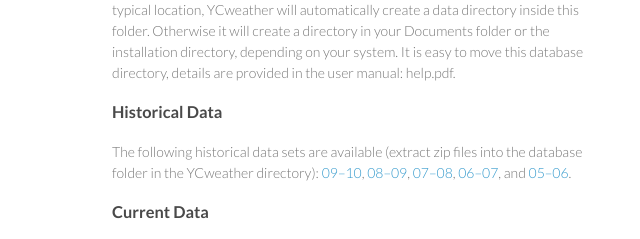
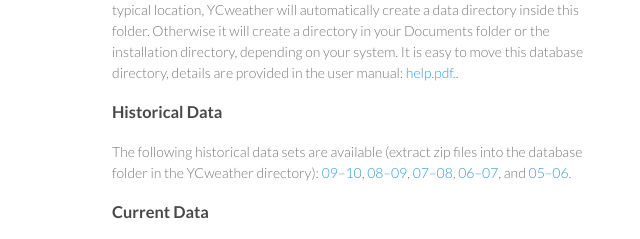
Before and after one commit to aeslaughter/YCweather, a plain HTML site: page index.html in a window 1280 px wide. Shown: the part 510-749 px from the top of the page, 458-1098 px from the left. Drawn offline with Linux system fonts and the light colour scheme.

Commit message:
Update release files and index.html:

```diff
--- a/index.html
+++ b/index.html
@@ -40,7 +40,7 @@ First-time users of YCweather:
 	<li>Download and install <a href="http://aeslaughter.github.com/YCweather/release/setup.exe">setup.exe</a>, and</li>
 	<li>Run YCweather via YCweather.exe from the installed location.</li>
 </ul>
-The first execution of YCweather may take several minutes, due to file decompression.  Please note that YCweather, as discussed below, relies on <a href="http://dropbox.com"> dropbox </a> for syncing current data. Therefore, by default if you have <a href="http://dropbox.com"> dropbox </a> folder in the typical location, YCweather will automatically create a data directory inside this folder. Otherwise it will create a directory in your Documents folder or the installation directory, depending on your system. It is easy to move this database directory, details are provided in the user manual: help.pdf.
+The first execution of YCweather may take several minutes, due to file decompression.  Please note that YCweather, as discussed below, relies on <a href="http://dropbox.com"> dropbox </a> for syncing current data. Therefore, by default if you have <a href="http://dropbox.com"> dropbox </a> folder in the typical location, YCweather will automatically create a data directory inside this folder. Otherwise it will create a directory in your Documents folder or the installation directory, depending on your system. It is easy to move this database directory, details are provided in the user manual: <a href="http://aeslaughter.github.com/YCweather/release/help.pdf"> help.pdf.</a>.
 </p>
 
 <h3>Historical Data</h3>
```
Also changed, not shown: release/license.txt, 3 other files.
